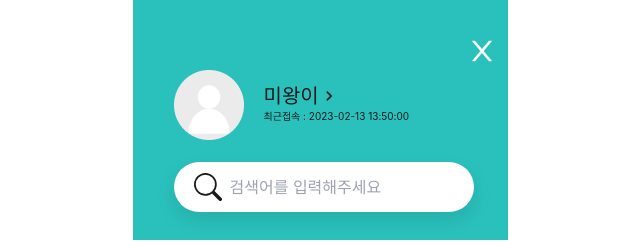
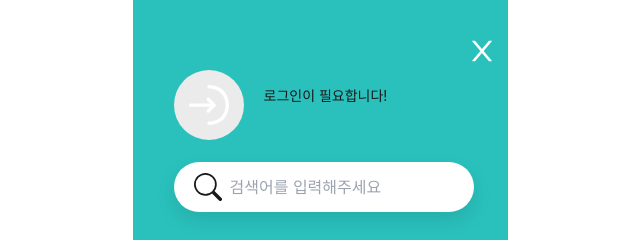
Before and after one commit to whtmdgn1409/Mini-Project-6-FE, a React (Vite) app: page /mypage in a window 1280 px wide. Both pictures are taken after a click on the button 805 px from the left and 50 px from the top of the page. Shown: the top 242 px of the page, without its empty margins (320-960 px from the left). Built offline with nearby package versions, Linux system fonts and the light colour scheme; no server answers; a web font is replaced by a local one.

Commit message:
[#48] Feat: 토큰값 연결

```diff
--- a/src/api/core/api.ts
+++ b/src/api/core/api.ts
@@ -6,7 +6,7 @@ const getCookie = (cookieKey: string) => {
   return value ? value[2] : null;
 };
 
-const token = getCookie('accessToken');
+export const token = getCookie('accessToken');
 
 const axiosConfig: AxiosRequestConfig = {
   baseURL: 'https://www.meewang.store',
--- a/src/components/MainPage/RecommendList.tsx
+++ b/src/components/MainPage/RecommendList.tsx
@@ -1,18 +1,16 @@
 import React, { useState, useEffect } from 'react';
 import Slick from '../../slider/slick';
 import {
-  getProductType,
   memberRecommend,
   nomemberRecommend,
-  getUserInfo,
   ProductList,
 } from '../../api/axios';
+import { token } from '../../api/core/api';
 type props = {};
 
 const RecommendList = (props: props) => {
   const [memberlists, setmemberlists] = useState<ProductList>();
   const [nomemberlists, setnomemberlists] = useState<ProductList>();
-  const [login, setlogin] = useState(Boolean);
   useEffect(() => {
     async function fetchMemberData() {
       const memberrecommendList = await memberRecommend();
@@ -22,16 +20,11 @@ const RecommendList = (props: props) => {
       const nomemberrecommendList = await nomemberRecommend();
       setnomemberlists(nomemberrecommendList);
     }
-    async function fetchLogin() {
-      const { ok, userInfoData } = await getUserInfo();
-      setlogin(userInfoData);
-    }
     fetchMemberData();
     fetchNoMemberData();
-    fetchLogin();
   }, []);
   //로그인이 되어 있을 때
-  return login ? (
+  return token ? (
     <div className='relative top-10 max-w-ms z-0'>
       <p className='font-semibold text-2xl p-10 ml-3 box-border'>
         <span className='text-mw'>미왕이</span> 님을 위한 추천상품이에요.
--- a/src/components/MainPage/ToggleMenu/ToggleHeader.tsx
+++ b/src/components/MainPage/ToggleMenu/ToggleHeader.tsx
@@ -2,6 +2,7 @@ import React, { useState } from 'react';
 import { AiOutlineClose } from 'react-icons/ai';
 import { BsSearch } from 'react-icons/bs';
 import { MdKeyboardArrowRight } from 'react-icons/md';
+import { token } from '../../../api/core/api';
 
 import ToggleBody from './ToggleBody';
 
@@ -9,12 +10,7 @@ interface props {
   toggleMenu(): void;
 }
 const ToggleHeader = (props: props) => {
-  const [logIn, setlogIn] = useState(false);
-  const logInCheck = () => {
-    if (props) {
-    }
-  };
-  return logIn ? (
+  return token ? (
     <div className='relative w-full h-full z-[1000] bg-mw'>
       <div className='w-full h-[240px] m-auto'>
         {' '}
@@ -70,13 +66,10 @@ const ToggleHeader = (props: props) => {
         <div className='absolute top-[70px] left-[41px] w-[270px] h-[148px] mx-auto '>
           <div className='flex gap-5'>
             <div className='w-[70px] h-[70px] rounded-full'>
-              <img src='./images/Users.png' alt='사용자' />
+              <img src='./images/NeedLogin.svg' alt='사용자' />
             </div>
-            <div className='mt-4 text-sm'>
-              <p className='flex text-[20px]'>
-                미왕이 <MdKeyboardArrowRight size='20' />
-              </p>
-              <p className='text-[10px]'>최근접속 : 2023-02-13 13:50:00</p>
+            <div className='mt-4 text-sm text-center'>
+              <p>로그인이 필요합니다!</p>
             </div>
           </div>
           <div className='mt-[22px] flex items-center'>
```
